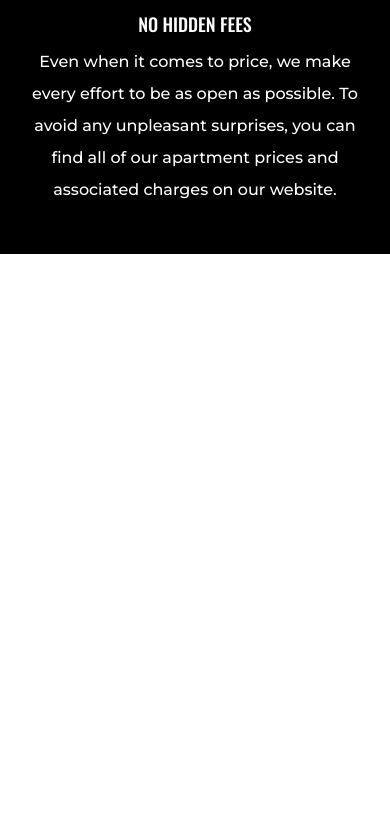
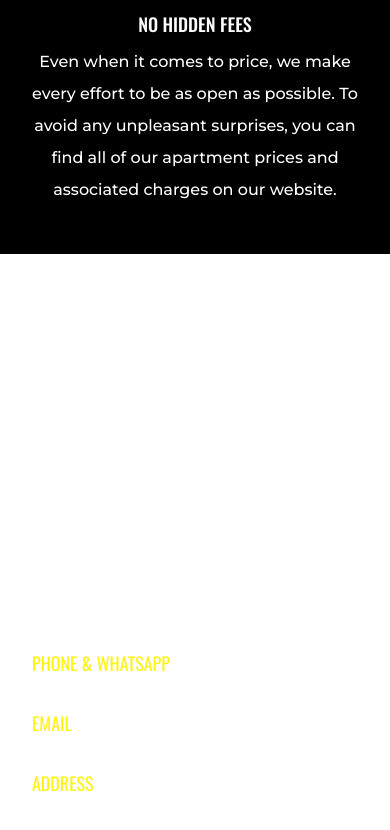
Before and after one commit to techweevil/dalmoore_2.0, a Next.js app: page / in a window 390 px wide. Shown: the part 3823-4653 px from the top of the page. Built offline with nearby package versions, Linux system fonts and the light colour scheme.

Commit message:
home page done

```diff
--- a/components/Footer.tsx
+++ b/components/Footer.tsx
@@ -2,17 +2,17 @@ import React from "react";
 
 const Footer = () => {
   return (
-    <div className="dark:bg-black dark text-white bg-white  md:py-[4em] md:px-[6em] p-[2em] font-monts flex md:flex-row flex-col justify-between ">
-      <div>
-        {" "}
-        <div className=" w-[40%] ">
+    <div className="dark:bg-black dark text-white bg-white  md:py-[4em] md:px-[6em] p-[2em] font-monts flex md:flex-row flex-col justify-between  ">
+      <div className="flex-1">
+        <div className="md:w-[60%] w-full">
           <h1 className="font-default md:text-[40px] text-[32px] font-[500] leading-[2em] ">
             ABOUT FORTMEADE
           </h1>
-          <p className="leading-[1.8em] md:text-[18px] ">
-            <p>
+          <p className="leading-[1.8em]  ">
+            <span>
               CREATING QUALITY URBAN LIFESTYLES, BUILDING STRONGER COMMUNITIES
-            </p>
+            </span>{" "}
+            <br />
             Improving quality of life with an integrated unified approach. Our
             team will handle all aspect including bid/award of contracts,
             management of contracts, RFI and submittal trafficking, payment
@@ -20,19 +20,29 @@ const Footer = () => {
           </p>
         </div>
       </div>
-      <div className="flex-1">
+
+      <div className="">
         <h1 className="font-default md:text-[40px] text-[32px] font-[500] leading-[2em] ">
-          ABOUT FORTMEADE
+          CONTACT
         </h1>
-        <p className="leading-[1.8em] md:text-[18px] ">
-          <p>
-            CREATING QUALITY URBAN LIFESTYLES, BUILDING STRONGER COMMUNITIES
+        <div>
+          <p className="text-secondary font-default text-[18px] leading-[2em]">
+            PHONE & WHATSAPP
           </p>
-          Improving quality of life with an integrated unified approach. Our
-          team will handle all aspect including bid/award of contracts,
-          management of contracts, RFI and submittal trafficking, payment
-          applications, and close out.
-        </p>
+          <p>(+234) -demo-number</p>
+        </div>
+        <div>
+          <p className="text-secondary font-default text-[18px] leading-[2em]">
+            EMAIL
+          </p>
+          <p>demo-email</p>
+        </div>
+        <div>
+          <p className="text-secondary font-default text-[18px] leading-[2em]">
+            ADDRESS
+          </p>
+          <p>demo address</p>
+        </div>
       </div>
     </div>
   );
```
